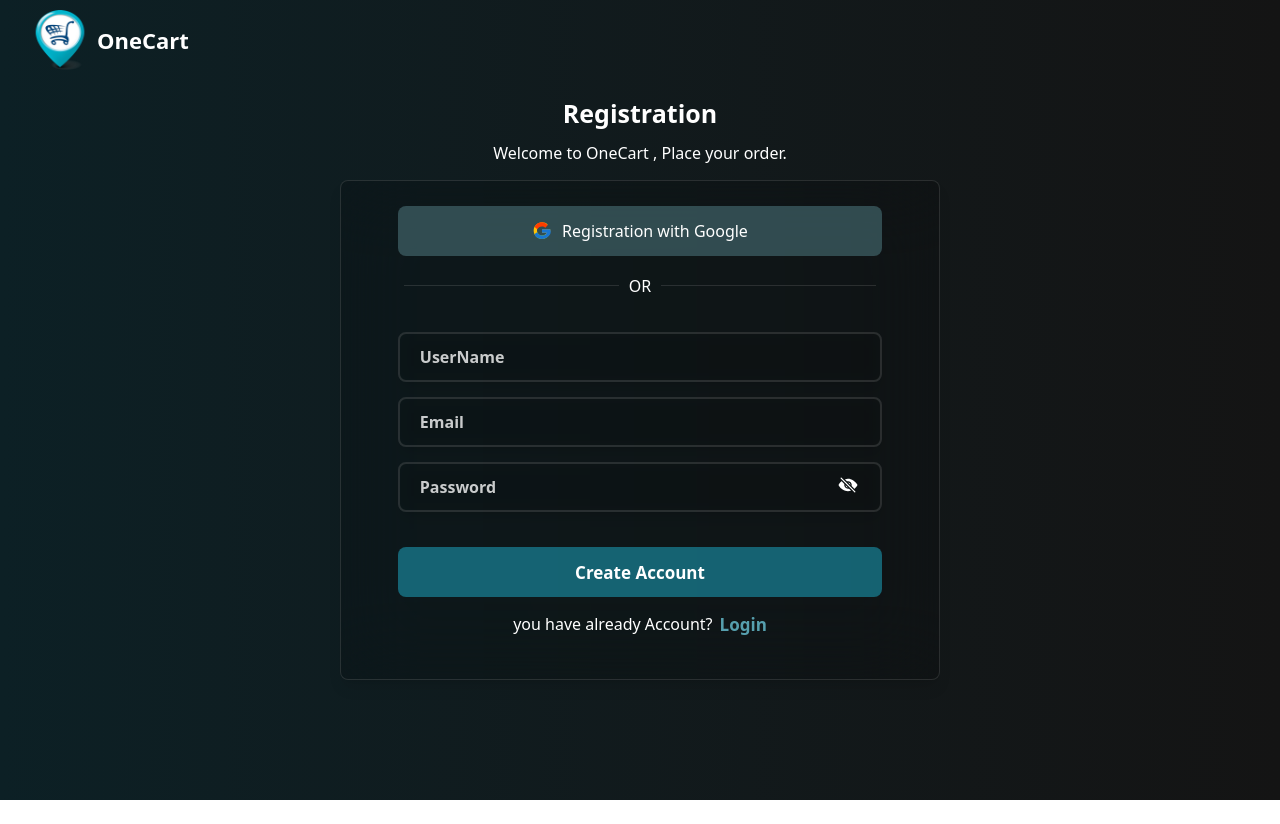
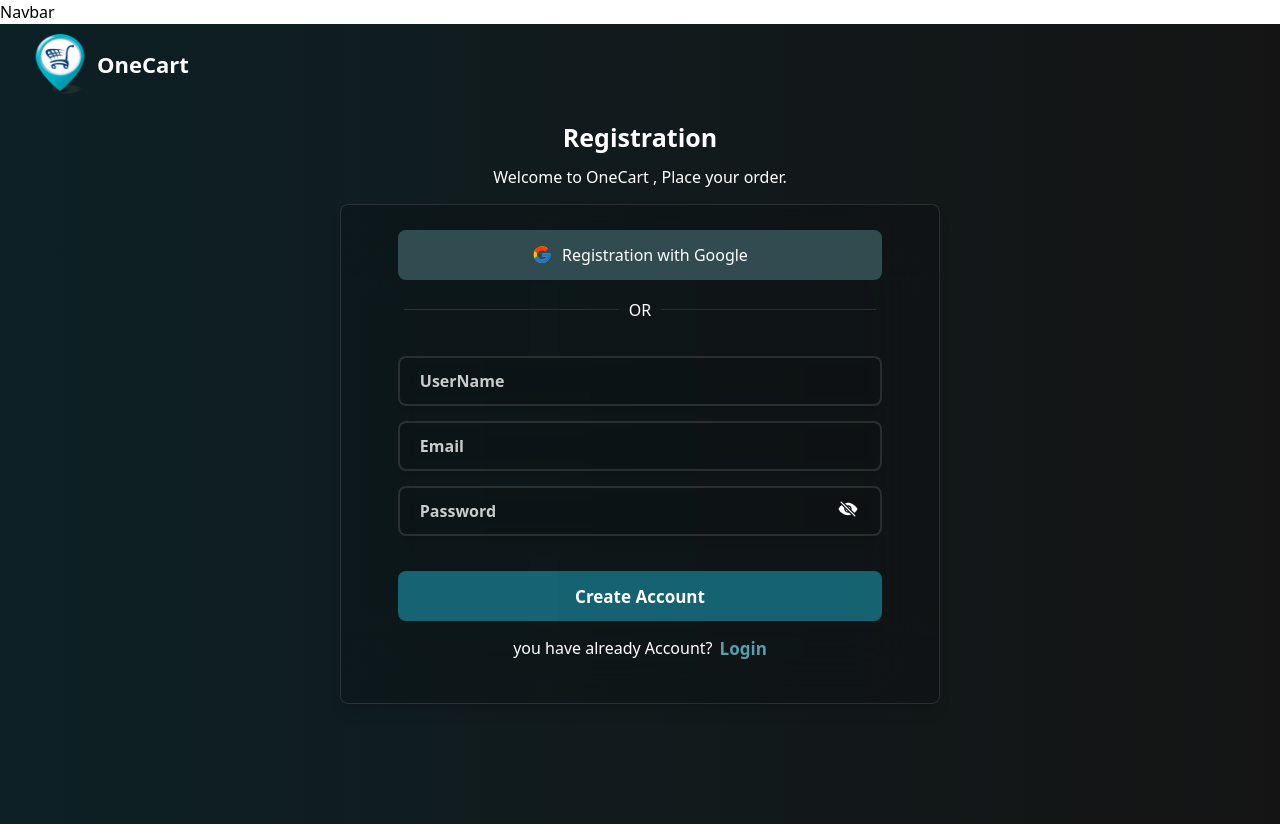
Before and after one commit to YatinGaur1/oneCart, a React (Vite) app in the folder frontend/: page /signup in a window 1280 px wide. Before the commit the page ends 800 px from the top, so only its background shows below. Built offline with nearby package versions, Linux system fonts and the light colour scheme; no server answers.

Commit message:
feat: add Navbar component and integrate it into the App; update HomePage layout and clean up LoginPage imports

```diff
--- a/frontend/src/App.jsx
+++ b/frontend/src/App.jsx
@@ -2,10 +2,12 @@
 import { RegistrationPage } from "./pages/RegistrationPage.jsx"
 import { HomePage } from "./pages/HomePage.jsx"
 import { LoginPage } from "./pages/LoginPage.jsx"
+import Navbar from "./component/Navbar.jsx"
 
 export const  App=()=>{
   return(
   <>
+  <Navbar/>
     <Routes>
       <Route path="/signup" element={<RegistrationPage/>}/>
       <Route path="/" element={<HomePage/>}/>
--- /dev/null
+++ b/frontend/src/component/Navbar.jsx
@@ -0,0 +1,9 @@
+import React from 'react'
+
+function Navbar() {
+  return (
+    <div>Navbar</div>
+  )
+}
+
+export default Navbar
--- a/frontend/src/context/UserContext.jsx
+++ b/frontend/src/context/UserContext.jsx
@@ -18,7 +18,7 @@
 
         }
     }
-     console.log(userData)
+
     let value={userData,setUserData,getCurrentUser}
     useEffect(()=>{
        getCurrentUser()
--- a/frontend/src/pages/HomePage.jsx
+++ b/frontend/src/pages/HomePage.jsx
@@ -1,7 +1,10 @@
+
 export const HomePage=()=>{
     return (
         <>
-        <div className="text-[30px]"> HomePage</div>
+        <div className="w-[100vw] h-[100vh] bg-gradient-to-l from-[#141414] to-[#0c2025]">
+
+        </div>
         </>
     )
 }
--- a/frontend/src/pages/LoginPage.jsx
+++ b/frontend/src/pages/LoginPage.jsx
@@ -9,6 +9,7 @@
 import axios from "axios";
 import { signInWithPopup } from "firebase/auth";
 import { auth, provider } from "../utils/firebase";
+
 export const LoginPage=()=>{
   let [show,setShow]=useState(false)
   let[email,setEmail]=useState("")
```
